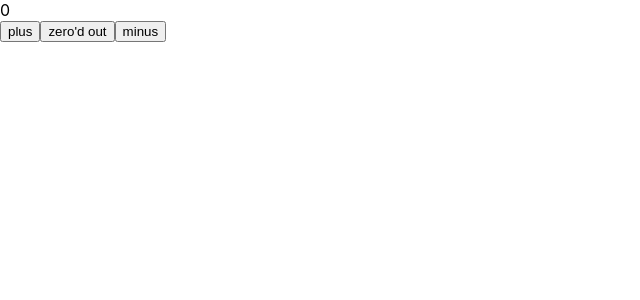
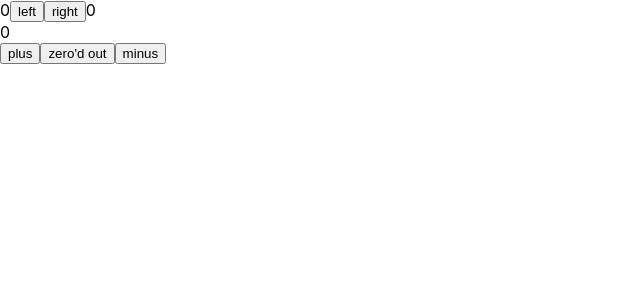
Before and after one commit to trncm00/react-tutorials, a React (Create React App) app: page / in a window 1280 px wide. Shown: the top 300 px of the page, without its empty margins (0-640 px from the left). Built offline with nearby package versions, Linux system fonts and the light colour scheme.

Commit message:
part 1:useState,left and right

```diff
--- a/src/App.js
+++ b/src/App.js
@@ -5,16 +5,25 @@
   const increaseByOne = () => setCounter(counter + 1);
   const decreaseByOne = () => setCounter(counter - 1);
   const setToZero = () => setCounter(0);
+  const [clicks, setClicks] = useState(0);
 
-  const Button = (props) => {
-    return <button onClick={props.onClick}>{props.text}</button>;
+  const [left, setLeft] = useState(0);
+  const [right, setRight] = useState(0);
+
+  const Button = ({ onClick, text }) => {
+    return <button onClick={onClick}>{text}</button>;
   };
-  const Display = (props) => {
-    return <div>{props.counter}</div>;
+  const Display = ({ counter }) => {
+    return <div>{counter}</div>;
   };
 
   return (
     <div>
+      {left}
+      <button onClick={() => setLeft(left + 1)}>left</button>
+      <button onClick={() => setRight(right + 1)}>right</button>
+      {right}
+
       <Display counter={counter} />
       <Button onClick={increaseByOne} text="plus" />
       <Button onClick={setToZero} text="zero'd out" />
```
